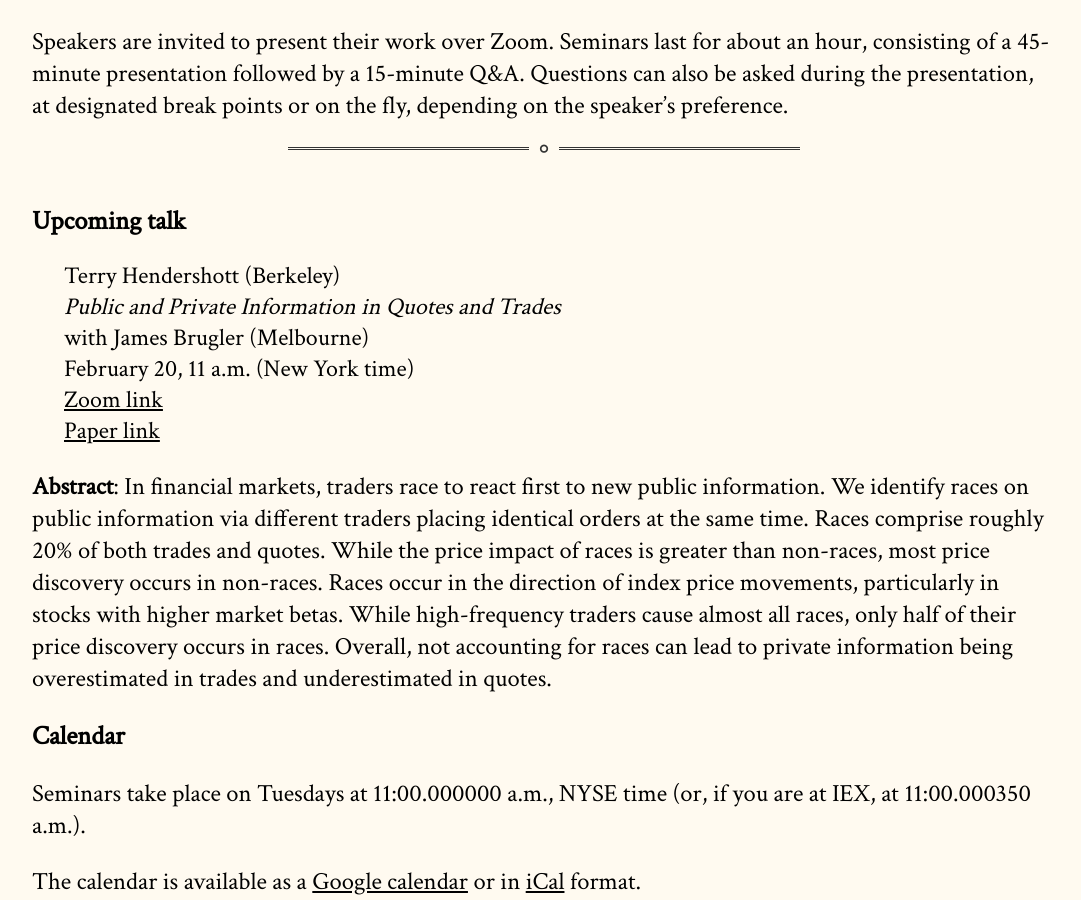
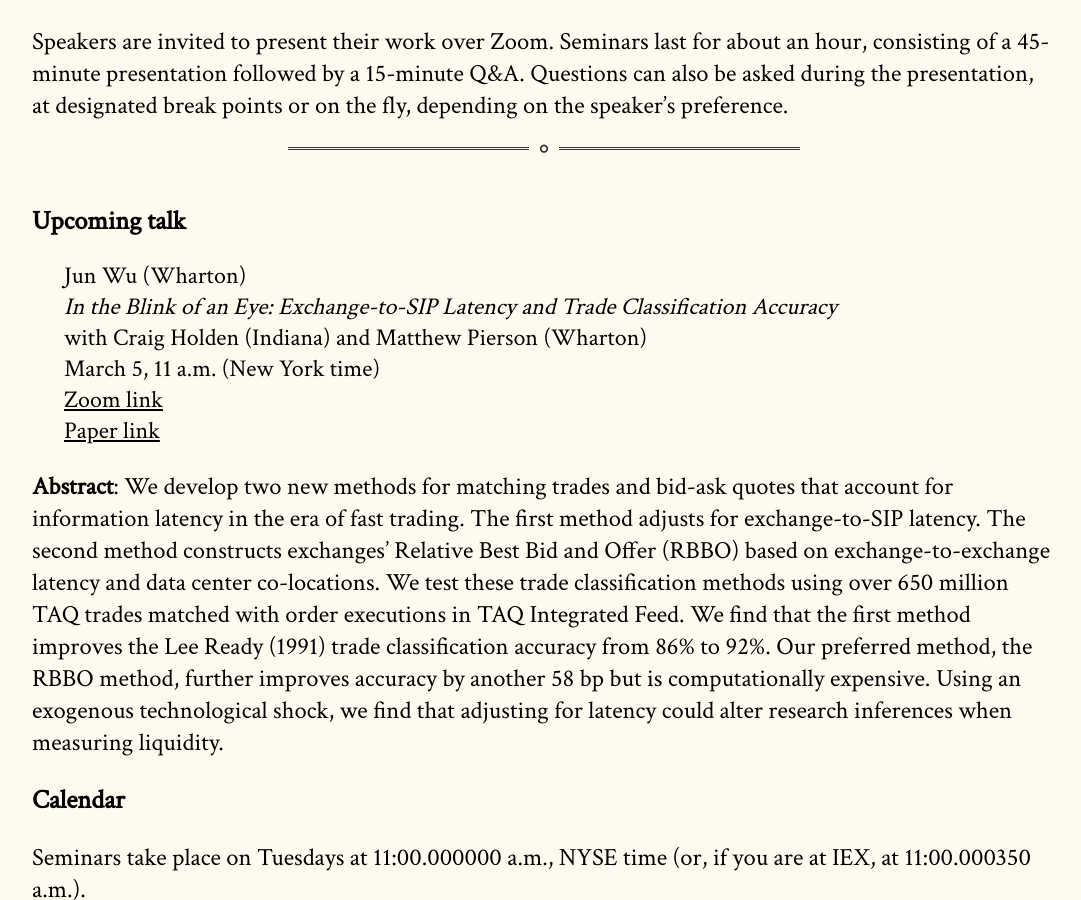
Before and after one commit to cpfiffer/microstructure.exchange, a Jekyll site: the page built from index.md, in a window 1280 px wide and 900 px high, scrolled down 314 px. Shown: the whole window, without its empty margins (96-1177 px from the left). Built offline with Jekyll 4.4.1, drawn with Linux system fonts in a browser that asks for light colours; some web fonts are replaced.

Commit message:
Update _config.yml

```diff
--- a/_config.yml
+++ b/_config.yml
@@ -11,13 +11,13 @@ github:
   owner_name: Cameron Pfiffer
 
 speaker-info:
-  speaker-name: "Terry Hendershott (Berkeley)"
-  speaker-paper: "Public and Private Information in Quotes and Trades"
-  coauthors: "James Brugler (Melbourne)"
-  speaker-date: "February 20, 11 a.m. (New York time)"
-  paper-link: "https://ssrn.com/abstract=4674014"
+  speaker-name: "Jun Wu (Wharton)"
+  speaker-paper: "In the Blink of an Eye: Exchange-to-SIP Latency and Trade Classification Accuracy"
+  coauthors: "Craig Holden (Indiana) and Matthew Pierson (Wharton)"
+  speaker-date: "March 5, 11 a.m. (New York time)"
+  paper-link: "https://papers.ssrn.com/sol3/papers.cfm?abstract_id=4441422"
   # paper-link: "/papers/OTC_Relationships.pdf" # If you have a file instead
   webinar-link: "https://us06web.zoom.us/j/88376414920?pwd=9S1fYAbaZXxJaFPAfDdSNdqdeOamYk.1"
   # discussant: "Michael Noe (Eurex), Amit Goyal (SFI/Lausanne), and Eric Uhlmann (INSEAD)"
   # slides-link: /slides/RobinhoodSlides_TME.pdf
-  abstract: "In financial markets, traders race to react first to new public information. We identify races on public information via different traders placing identical orders at the same time. Races comprise roughly 20% of both trades and quotes. While the price impact of races is greater than non-races, most price discovery occurs in non-races. Races occur in the direction of index price movements, particularly in stocks with higher market betas. While high-frequency traders cause almost all races, only half of their price discovery occurs in races. Overall, not accounting for races can lead to private information being overestimated in trades and underestimated in quotes."
+  abstract: "We develop two new methods for matching trades and bid-ask quotes that account for information latency in the era of fast trading. The first method adjusts for exchange-to-SIP latency. The second method constructs exchanges' Relative Best Bid and Offer (RBBO) based on exchange-to-exchange latency and data center co-locations. We test these trade classification methods using over 650 million TAQ trades matched with order executions in TAQ Integrated Feed. We find that the first method improves the Lee Ready (1991) trade classification accuracy from 86% to 92%. Our preferred method, the RBBO method, further improves accuracy by another 58 bp but is computationally expensive. Using an exogenous technological shock, we find that adjusting for latency could alter research inferences when measuring liquidity."
```
